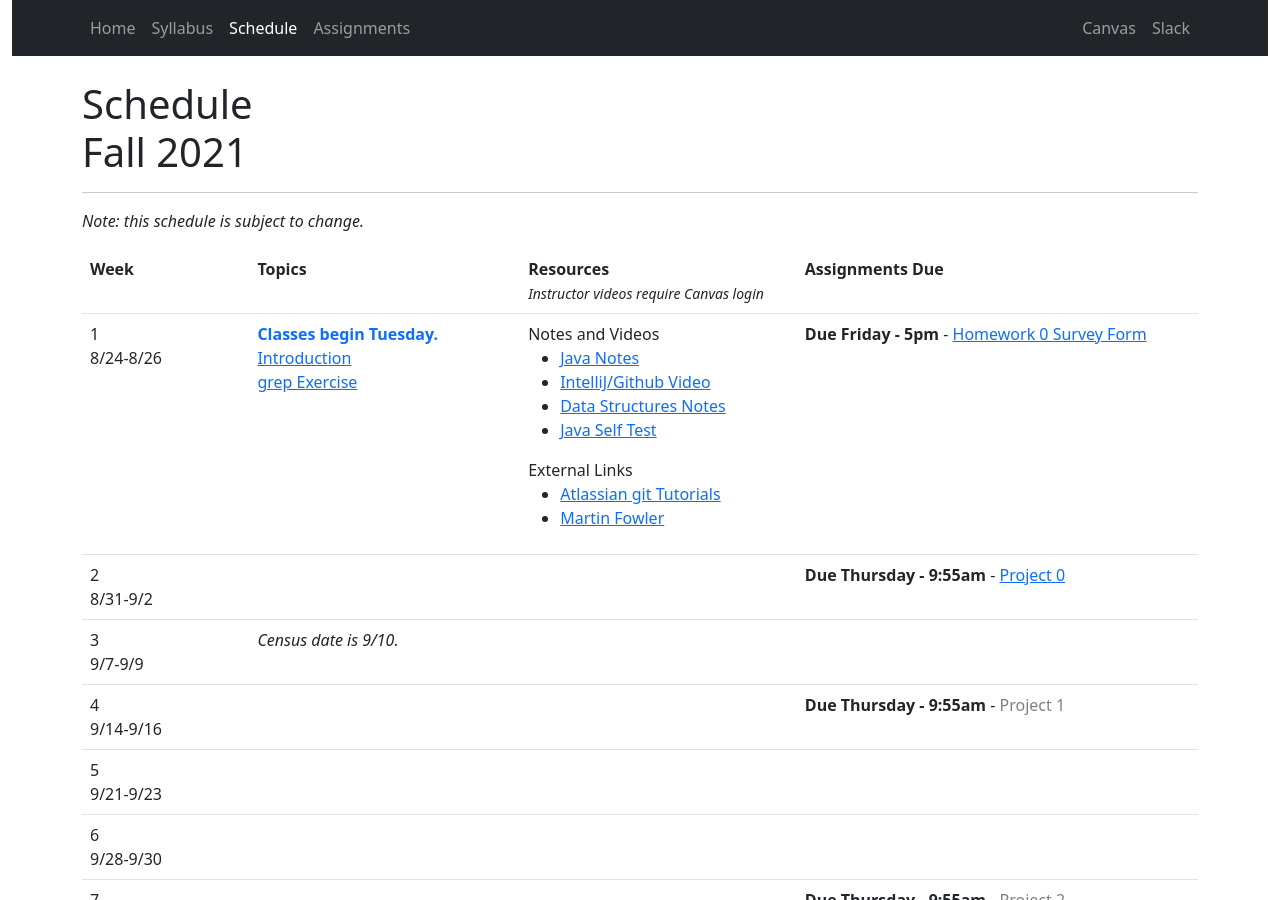
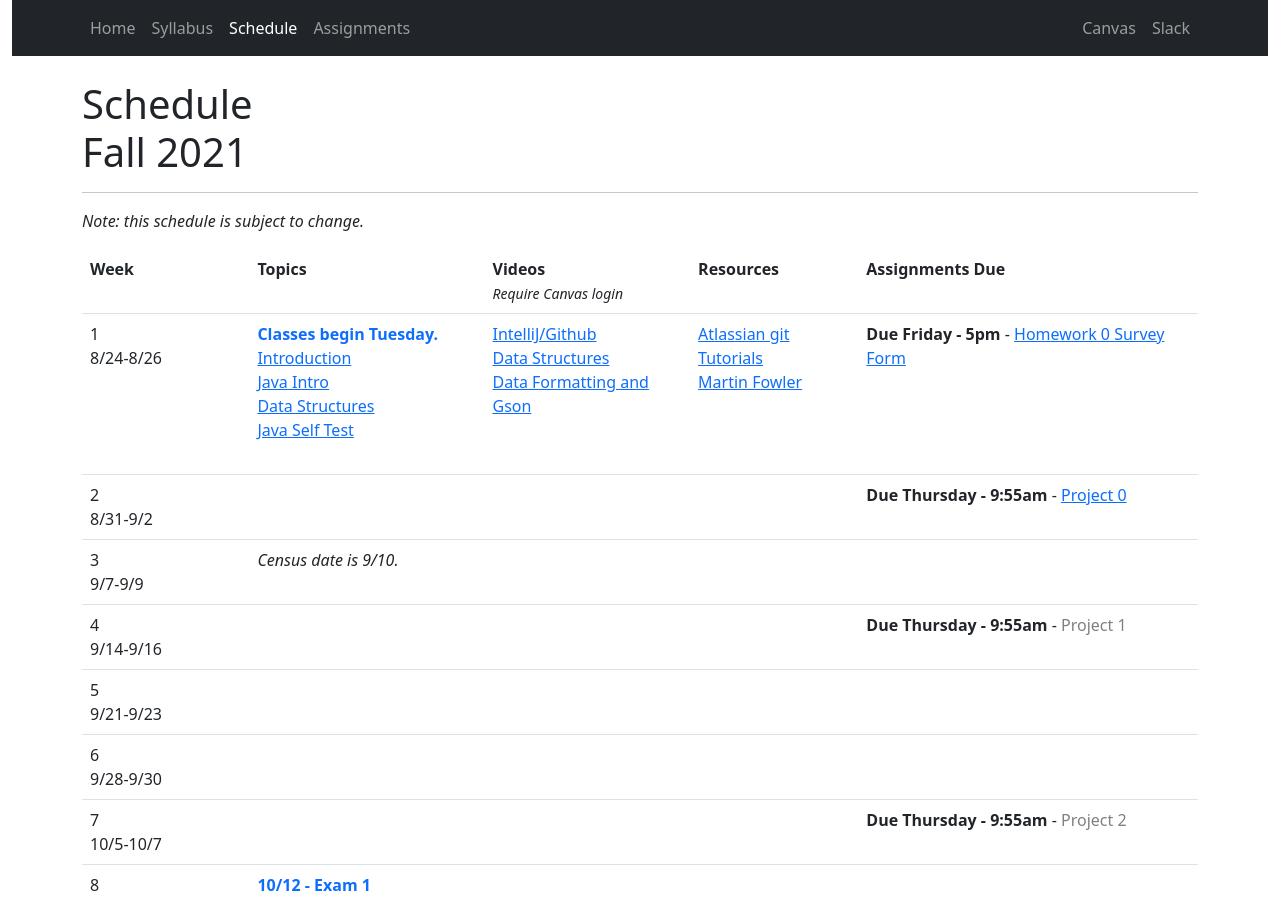
Before and after one commit to CS601-F21/cs601-f21, a Jekyll site: the page built from schedule.html, in a window 1280 px wide and 900 px high. Built offline with Jekyll 4.4.1, drawn with Linux system fonts in a browser that asks for light colours.

Commit message:
add videos and reformat schedule

```diff
--- a/schedule.html
+++ b/schedule.html
@@ -15,7 +15,8 @@ title: Schedule
 		<tr>
 			<td width="15%"><strong>Week</strong></td>
 			<td><strong>Topics</strong></td>
-			<td><strong>Resources</strong><br/><small><i>Instructor videos require Canvas login</i></small></td>
+			<td><strong>Videos</strong><br/><small><i>Require Canvas login</i></small></td>
+			<td><strong>Resources</strong><br/></td>
 			<td><strong>Assignments Due</strong></td>
 		</tr>
 		<tr>
@@ -25,23 +26,19 @@ title: Schedule
 <!-- 				<a href="https://docs.google.com/presentation/d/15egu-QOsG63owJSBmPNGpj-j-t6F-chXJzuCRs4P9dY/edit?usp=sharing">Introduction</a>
  -->
  				<a href="https://docs.google.com/presentation/d/1Bhim_CYnF5mYQmuzQAo8cH3IKCKrRrlpCuD-3kH8qhI/edit?usp=sharing">Introduction</a><br/>
- 				<a href="https://github.com/srollins/software-dev-materials/blob/master/notes/advanced/javaintro.md#excercise">grep Exercise</a><br/>
+				<a href="https://github.com/srollins/software-dev-materials/blob/master/notes/advanced/javaintro.md">Java Intro</a><br/>
+				<a href="https://github.com/srollins/software-dev-materials/blob/master/notes/advanced/datastructures.md">Data Structures</a><br/>
+				<a href="https://github.com/srollins/software-dev-materials/blob/master/notes/advanced/selftest.md">Java Self Test</a><br/>
  				<br/>
 			</td>
 			<td>
-				Notes and Videos<br/>
-				<ul>
-					<li><a href="https://github.com/srollins/software-dev-materials/blob/master/notes/advanced/javaintro.md">Java Notes</a></li>
-					<li><a href="https://usfca.instructure.com/courses/1601365/pages/intellij-and-github">IntelliJ/Github Video</a><br/></li>
-					<li><a href="https://github.com/srollins/software-dev-materials/blob/master/notes/advanced/datastructures.md">Data Structures Notes</a></li>
-					<li><a href="https://github.com/srollins/software-dev-materials/blob/master/notes/advanced/selftest.md">Java Self Test</a></li>
-				</ul>
-				External Links<br/>
-				<ul>
-					<li><a href="https://www.atlassian.com/git/tutorials">Atlassian git Tutorials</a></li>
-					<li><a href="https://martinfowler.com/">Martin Fowler</a></li>
-				</ul>
-
+				<a href="https://usfca.instructure.com/courses/1601365/pages/intellij-and-github">IntelliJ/Github</a><br/>
+				<a href="https://usfca.instructure.com/courses/1601365/pages/data-structures">Data Structures</a><br/>
+				<a href="https://usfca.instructure.com/courses/1601365/pages/data-formatting-and-gson">Data Formatting and Gson</a><br/>
+			</td>
+			<td>
+				<a href="https://www.atlassian.com/git/tutorials">Atlassian git Tutorials</a><br/>
+				<a href="https://martinfowler.com/">Martin Fowler</a>
 			</td>
 			<td>
 				<strong>Due Friday - 5pm</strong> - <a href="https://forms.gle/nkFqo7eMxoWHdekz7">Homework 0 Survey Form</a><br/>
@@ -53,6 +50,9 @@ title: Schedule
 <!-- 				<a href="https://github.com/srollins/software-dev-materials/blob/master/notes/advanced/datastructures.md">Data Structures</a><br/>
 				<a href="https://github.com/srollins/software-dev-materials/blob/master/notes/advanced/inheritance.md">Inheritance</a><br/>
 				<a href="https://github.com/CS601-F18/notes/blob/master/lectures/inheritance.md">Inheritance Worksheet</a><br/>				 -->
+			</td>
+			<td>
+				<!-- <a href="https://usfca.instructure.com/courses/1601365/pages/intellij-and-github">IntelliJ/Github</a><br/> -->
 			</td>
 			<td>
 <!-- 				<a href="https://github.com/google/gson">GSON Documentation</a><br/>
@@ -69,6 +69,9 @@ title: Schedule
 				<i>Census date is 9/10.</i>
 			</td>
 			<td>
+				<!-- <a href="https://usfca.instructure.com/courses/1601365/pages/intellij-and-github">IntelliJ/Github Video</a><br/> -->
+			</td>
+			<td>
 			</td>
 			<td>
 			</td>
@@ -77,6 +80,9 @@ title: Schedule
 		<tr>
 			<td>4<br/>9/14-9/16</td>
 			<td>
+			</td>
+			<td>
+				<!-- <a href="https://usfca.instructure.com/courses/1601365/pages/intellij-and-github">IntelliJ/Github Video</a><br/> -->
 			</td>
 			<td>
 			</td>
@@ -90,6 +96,9 @@ title: Schedule
 			<td>
 			</td>
 			<td>
+				<!-- <a href="https://usfca.instructure.com/courses/1601365/pages/intellij-and-github">IntelliJ/Github Video</a><br/> -->
+			</td>
+			<td>
 			</td>
 			<td>
 			</td>
@@ -100,6 +109,9 @@ title: Schedule
 			<td>
 			</td>
 			<td>
+				<!-- <a href="https://usfca.instructure.com/courses/1601365/pages/intellij-and-github">IntelliJ/Github Video</a><br/> -->
+			</td>
+			<td>
 			</td>
 			<td>
 			</td>
@@ -108,6 +120,9 @@ title: Schedule
 		<tr>
 			<td>7<br/>10/5-10/7</td>
 			<td>
+			</td>
+			<td>
+				<!-- <a href="https://usfca.instructure.com/courses/1601365/pages/intellij-and-github">IntelliJ/Github Video</a><br/> -->
 			</td>
 			<td>
 			</td>
@@ -123,6 +138,9 @@ title: Schedule
 				<strong><span class="text-primary">10/12 - Exam 1</span></strong><br/>
 			</td>
 			<td>
+				<!-- <a href="https://usfca.instructure.com/courses/1601365/pages/intellij-and-github">IntelliJ/Github Video</a><br/> -->
+			</td>
+			<td>
 			</td>
 			<td>
 			</td>
@@ -131,6 +149,9 @@ title: Schedule
 			<td>9<br/>10/21</td>
 			<td>
 				<i>10/19 - Fall Break</i>
+			</td>
+			<td>
+				<!-- <a href="https://usfca.instructure.com/courses/1601365/pages/intellij-and-github">IntelliJ/Github Video</a><br/> -->
 			</td>
 			<td>
 			</td>
@@ -142,6 +163,9 @@ title: Schedule
 			<td>
 			</td>
 			<td>
+				<!-- <a href="https://usfca.instructure.com/courses/1601365/pages/intellij-and-github">IntelliJ/Github Video</a><br/> -->
+			</td>
+			<td>
 			</td>
 			<td>
 			</td>
@@ -149,6 +173,9 @@ title: Schedule
 		<tr>
 			<td>11<br/>11/2-11/4</td>
 			<td>
+			</td>
+			<td>
+				<!-- <a href="https://usfca.instructure.com/courses/1601365/pages/intellij-and-github">IntelliJ/Github Video</a><br/> -->
 			</td>
 			<td>
 			</td>
@@ -161,6 +188,9 @@ title: Schedule
 			<td>
 			</td>
 			<td>
+				<!-- <a href="https://usfca.instructure.com/courses/1601365/pages/intellij-and-github">IntelliJ/Github Video</a><br/> -->
+			</td>
+			<td>
 			</td>
 			<td>
 			</td>
@@ -168,6 +198,9 @@ title: Schedule
 		<tr>
 			<td>13<br/>11/16-11/18</td>
 			<td>
+			</td>
+			<td>
+				<!-- <a href="https://usfca.instructure.com/courses/1601365/pages/intellij-and-github">IntelliJ/Github Video</a><br/> -->
 			</td>
 			<td>
 			</td>
@@ -178,6 +211,9 @@ title: Schedule
 			<td>14<br/>11/23</td>
 			<td>
 				<i>11/25 - Thanksgiving holiday</i>
+			</td>
+			<td>
+				<!-- <a href="https://usfca.instructure.com/courses/1601365/pages/intellij-and-github">IntelliJ/Github Video</a><br/> -->
 			</td>
 			<td>
 			</td>
@@ -191,6 +227,9 @@ title: Schedule
 				<strong><span class="text-primary">11/30 - Exam 2</span></strong><br/>
 			</td>
 			<td>
+				<!-- <a href="https://usfca.instructure.com/courses/1601365/pages/intellij-and-github">IntelliJ/Github Video</a><br/> -->
+			</td>
+			<td>
 			</td>
 			<td>
 			</td>
@@ -199,6 +238,9 @@ title: Schedule
 			<td>16<br/>12/7</td>
 			<td>
 				<i>12/8 - Last day of classes.</i>
+			</td>
+			<td>
+				<!-- <a href="https://usfca.instructure.com/courses/1601365/pages/intellij-and-github">IntelliJ/Github Video</a><br/> -->
 			</td>
 			<td>
 			</td>
@@ -212,6 +254,9 @@ title: Schedule
 				<span class="text-primary">Project 4 Final Demonstrations</span>
 			</td>
 			<td>
+				<!-- <a href="https://usfca.instructure.com/courses/1601365/pages/intellij-and-github">IntelliJ/Github Video</a><br/> -->
+			</td>
+			<td>
 			</td>
 			<td>
 			</td>
```
Also changed, not shown: Gemfile.lock.
